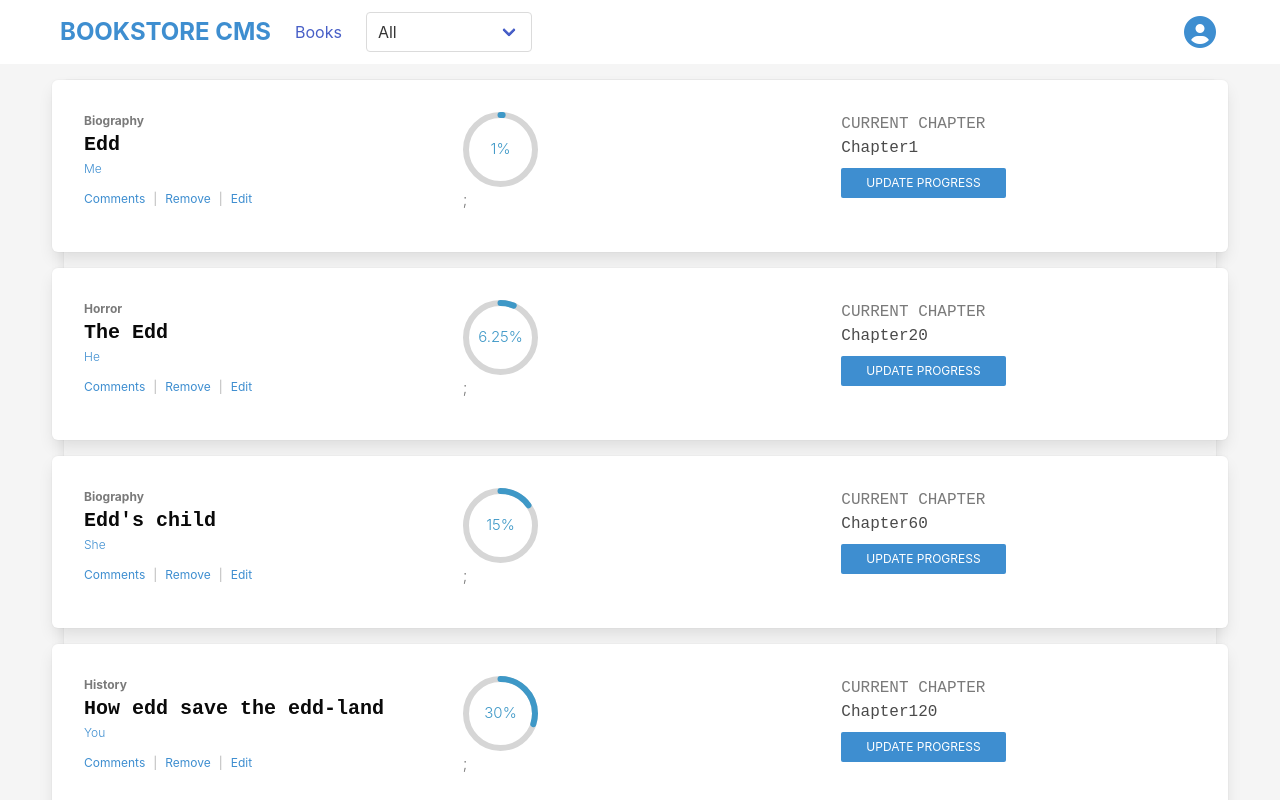
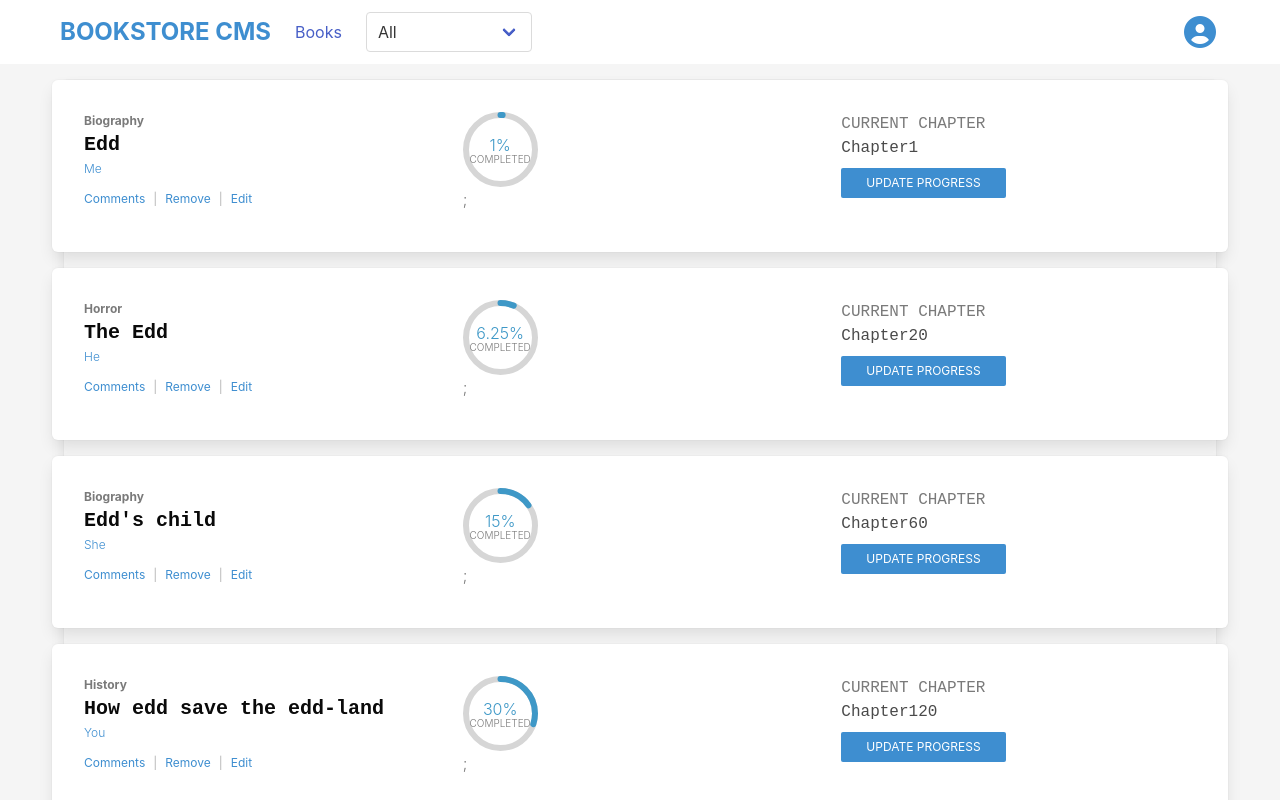
Before and after one commit to edxco/bookstore, a React (Create React App) app: page / in a window 1280 px wide. Shown: the top 800 px of the page. Built offline with nearby package versions, Linux system fonts and the light colour scheme.

Commit message:
Change information in progress circle bar

```diff
--- a/src/components/Book.js
+++ b/src/components/Book.js
@@ -1,6 +1,6 @@
 import React from 'react';
 import PropTypes from 'prop-types';
-import { CircularProgressbar } from 'react-circular-progressbar';
+import { CircularProgressbarWithChildren } from 'react-circular-progressbar';
 import 'react-circular-progressbar/dist/styles.css';
 
 const Book = ({ book, handleRemoveBook }) => {
@@ -36,7 +36,15 @@ const Book = ({ book, handleRemoveBook }) => {
         </div>
         <div className="column has-text-weight-light has-text-grey">
           <div style={{ width: 75, height: 75 }} className="is-size-6 has-text-weight-light has-text-grey is-uppercase">
-            <CircularProgressbar maxValue={1} value={percentage} text={`${percentage * 100}%`} />
+            <CircularProgressbarWithChildren maxValue={1} value={percentage}>
+              <div style={{ color: 'rgba(62, 152, 199)' }}>
+                {`${percentage * 100}% `}
+              </div>
+              <div style={{ fontSize: 10, marginTop: -5 }}>
+
+                Completed
+              </div>
+            </CircularProgressbarWithChildren>
             ;
           </div>
         </div>
```
